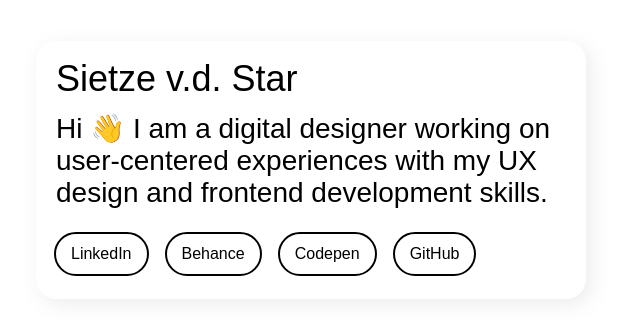
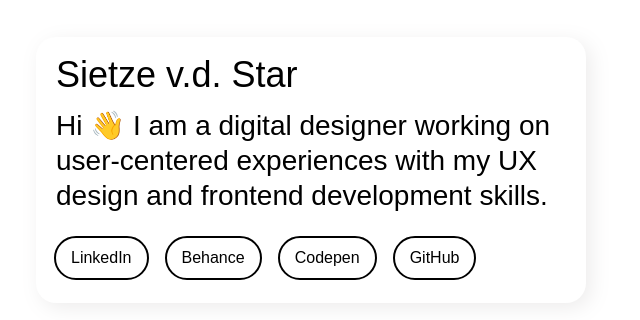
Before and after one commit to supernova770/portfolio, a React (Create React App) app: page / in a window 1280 px wide. Shown: the part 230-550 px from the top of the page, without its empty margins (329-969 px from the left). Built offline with nearby package versions, Linux system fonts and the light colour scheme.

Commit message:
new design

```diff
--- a/src/components/card/card.css
+++ b/src/components/card/card.css
@@ -19,7 +19,7 @@
 #portfolio-text-body {
     font-weight: 300;
     font-size: 28px;
-    line-height: normal;
+    line-height: 1.25;
     margin-top: 15px;
     color: black;
 }
```
